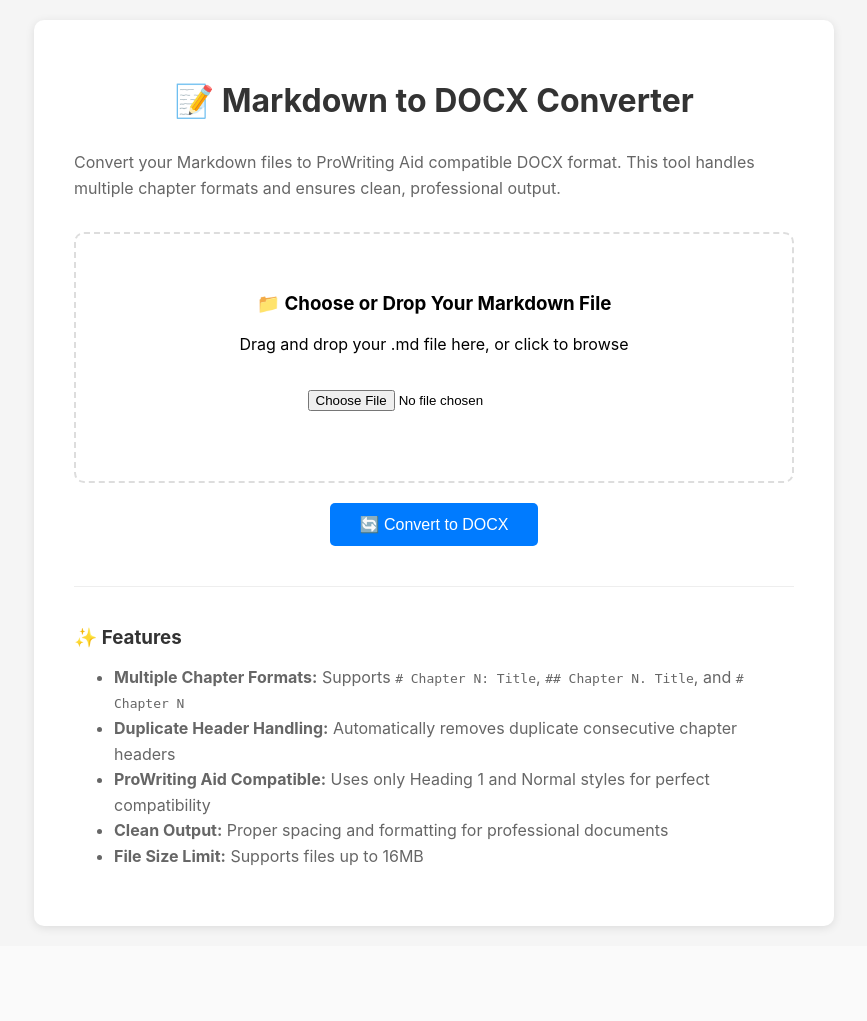
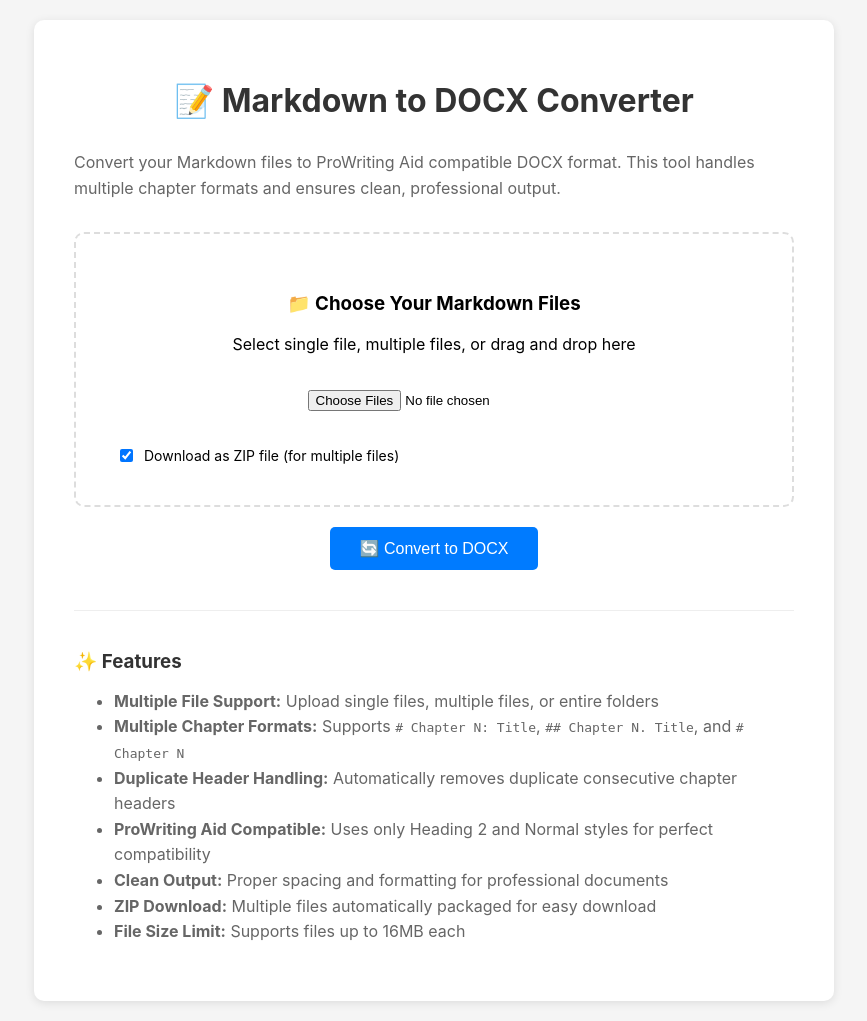
Before and after one commit to blossomz37/ffa-manuscript-to-docx, a Flask app: page / in a window 1280 px wide. Shown: the whole page, without its empty margins (206-1073 px from the left). Before the commit the page ends 930 px from the top, so only its background shows below. Run offline with Flask 3, Linux system fonts and the light colour scheme; some libraries are stand-ins or nearby versions.

Commit message:
Enhance file upload functionality to support multiple files and optional ZIP download; update UI to display selected files.

```diff
--- a/app.py
+++ b/app.py
@@ -29,6 +29,7 @@ from flask import Flask, request, render_template, send_file, flash, redirect, u
 from werkzeug.utils import secure_filename
 import tempfile
 import uuid
+import zipfile
 
 try:
     from docx import Document
@@ -159,45 +160,74 @@ def index():
 
 @app.route('/convert', methods=['POST'])
 def convert_file():
-    if 'file' not in request.files:
-        flash('No file selected')
+    if 'files' not in request.files:
+        flash('No files selected')
         return redirect(request.url)
 
-    file = request.files['file']
+    files = request.files.getlist('files')
+    zip_output = request.form.get('zip_output') == 'on'
 
-    if file.filename == '':
-        flash('No file selected')
+    if not files or all(f.filename == '' for f in files):
+        flash('No files selected')
         return redirect(request.url)
 
-    if file and allowed_file(file.filename):
-        try:
+    # Filter valid files
+    valid_files = [f for f in files if f and allowed_file(f.filename)]
+
+    if not valid_files:
+        flash('No valid markdown files selected. Please upload .md, .txt, or .markdown files.')
+        return redirect(request.url)
+
+    try:
+        converted_files = []
+        unique_id = str(uuid.uuid4())[:8]
+
+        # Process each file
+        for file in valid_files:
             # Read markdown content
             markdown_content = file.read().decode('utf-8')
 
-            # Create unique filename for output
-            unique_id = str(uuid.uuid4())[:8]
+            # Create output filename
             original_name = secure_filename(file.filename)
             base_name = original_name.rsplit('.', 1)[0]
-            output_filename = f"{base_name}_converted_{unique_id}.docx"
-            output_path = os.path.join(UPLOAD_FOLDER, output_filename)
+            output_filename = f"{base_name}_converted.docx"
+            output_path = os.path.join(UPLOAD_FOLDER, f"{unique_id}_{output_filename}")
 
             # Convert to DOCX
             success, message = create_prowriting_aid_docx(markdown_content, output_path)
 
             if success:
-                return send_file(output_path,
-                               as_attachment=True,
-                               download_name=output_filename,
-                               mimetype='application/vnd.openxmlformats-officedocument.wordprocessingml.document')
+                converted_files.append((output_path, output_filename))
             else:
-                flash(f'Conversion failed: {message}')
-                return redirect(url_for('index'))
+                flash(f'Conversion failed for {original_name}: {message}')
 
-        except Exception as e:
-            flash(f'Error processing file: {str(e)}')
+        if not converted_files:
+            flash('No files were successfully converted')
             return redirect(url_for('index'))
-    else:
-        flash('Invalid file type. Please upload a .md, .txt, or .markdown file.')
+
+        # Single file - return directly
+        if len(converted_files) == 1 and not zip_output:
+            output_path, filename = converted_files[0]
+            return send_file(output_path,
+                           as_attachment=True,
+                           download_name=filename,
+                           mimetype='application/vnd.openxmlformats-officedocument.wordprocessingml.document')
+
+        # Multiple files or zip requested - create zip file
+        zip_filename = f"converted_manuscripts_{unique_id}.zip"
+        zip_path = os.path.join(UPLOAD_FOLDER, zip_filename)
+
+        with zipfile.ZipFile(zip_path, 'w') as zipf:
+            for file_path, filename in converted_files:
+                zipf.write(file_path, filename)
+
+        return send_file(zip_path,
+                       as_attachment=True,
+                       download_name=zip_filename,
+                       mimetype='application/zip')
+
+    except Exception as e:
+        flash(f'Error processing files: {str(e)}')
         return redirect(url_for('index'))
 
 if __name__ == '__main__':
--- a/templates/index.html
+++ b/templates/index.html
@@ -96,6 +96,32 @@
             font-size: 14px;
             color: #666;
         }
+        .upload-options {
+            margin-top: 15px;
+            text-align: left;
+            font-size: 14px;
+        }
+        .upload-options label {
+            display: flex;
+            align-items: center;
+            gap: 8px;
+            cursor: pointer;
+        }
+        .selected-files {
+            margin-top: 10px;
+            text-align: left;
+            font-size: 12px;
+            color: #555;
+        }
+        .file-list {
+            list-style: none;
+            padding: 0;
+            margin: 5px 0;
+        }
+        .file-list li {
+            padding: 2px 0;
+            border-bottom: 1px solid #eee;
+        }
     </style>
 </head>
 <body>
@@ -117,10 +143,16 @@
         <form method="POST" action="/convert" enctype="multipart/form-data" id="uploadForm">
             <div class="upload-area" id="uploadArea">
                 <div>
-                    <h3>📁 Choose or Drop Your Markdown File</h3>
-                    <p>Drag and drop your .md file here, or click to browse</p>
-                    <input type="file" name="file" accept=".md,.txt,.markdown" required id="fileInput">
+                    <h3>📁 Choose Your Markdown Files</h3>
+                    <p>Select single file, multiple files, or drag and drop here</p>
+                    <input type="file" name="files" accept=".md,.txt,.markdown" multiple id="fileInput" webkitdirectory directory>
                     <div class="file-info" id="fileInfo"></div>
+                    <div class="upload-options">
+                        <label>
+                            <input type="checkbox" id="zipOutput" name="zip_output" checked>
+                            Download as ZIP file (for multiple files)
+                        </label>
+                    </div>
                 </div>
             </div>
             <div style="text-align: center;">
@@ -131,11 +163,13 @@
         <div class="features">
             <h3>✨ Features</h3>
             <ul>
+                <li><strong>Multiple File Support:</strong> Upload single files, multiple files, or entire folders</li>
                 <li><strong>Multiple Chapter Formats:</strong> Supports <code># Chapter N: Title</code>, <code>## Chapter N. Title</code>, and <code># Chapter N</code></li>
                 <li><strong>Duplicate Header Handling:</strong> Automatically removes duplicate consecutive chapter headers</li>
-                <li><strong>ProWriting Aid Compatible:</strong> Uses only Heading 1 and Normal styles for perfect compatibility</li>
+                <li><strong>ProWriting Aid Compatible:</strong> Uses only Heading 2 and Normal styles for perfect compatibility</li>
                 <li><strong>Clean Output:</strong> Proper spacing and formatting for professional documents</li>
-                <li><strong>File Size Limit:</strong> Supports files up to 16MB</li>
+                <li><strong>ZIP Download:</strong> Multiple files automatically packaged for easy download</li>
+                <li><strong>File Size Limit:</strong> Supports files up to 16MB each</li>
             </ul>
         </div>
     </div>
@@ -145,6 +179,28 @@
         const fileInput = document.getElementById('fileInput');
         const fileInfo = document.getElementById('fileInfo');
         const convertBtn = document.getElementById('convertBtn');
+
+        // File selection display
+        function displaySelectedFiles() {
+            const files = fileInput.files;
+            if (files.length === 0) {
+                fileInfo.innerHTML = '';
+                return;
+            }
+
+            let fileListHTML = `<div class="selected-files">`;
+            if (files.length === 1) {
+                fileListHTML += `<strong>Selected file:</strong> ${files[0].name} (${(files[0].size / 1024).toFixed(1)} KB)`;
+            } else {
+                fileListHTML += `<strong>Selected ${files.length} files:</strong><ul class="file-list">`;
+                for (let i = 0; i < files.length; i++) {
+                    fileListHTML += `<li>📄 ${files[i].name} (${(files[i].size / 1024).toFixed(1)} KB)</li>`;
+                }
+                fileListHTML += `</ul>`;
+            }
+            fileListHTML += `</div>`;
+            fileInfo.innerHTML = fileListHTML;
+        }
 
         // Drag and drop functionality
         uploadArea.addEventListener('dragover', (e) => {
@@ -159,29 +215,19 @@
         uploadArea.addEventListener('drop', (e) => {
             e.preventDefault();
             uploadArea.classList.remove('dragover');
+
             const files = e.dataTransfer.files;
-            if (files.length > 0) {
-                fileInput.files = files;
-                updateFileInfo(files[0]);
-            }
+            // Set files to input (this is tricky with multiple files)
+            fileInput.files = files;
+            displaySelectedFiles();
         });
 
-        // File input change
-        fileInput.addEventListener('change', (e) => {
-            if (e.target.files.length > 0) {
-                updateFileInfo(e.target.files[0]);
-            }
-        });
+        fileInput.addEventListener('change', displaySelectedFiles);
 
-        function updateFileInfo(file) {
-            const size = (file.size / 1024).toFixed(2);
-            fileInfo.innerHTML = `Selected: <strong>${file.name}</strong> (${size} KB)`;
-        }
-
-        // Form submission
-        document.getElementById('uploadForm').addEventListener('submit', () => {
+        // Form submission handling
+        document.getElementById('uploadForm').addEventListener('submit', function() {
+            convertBtn.textContent = '⏳ Converting...';
             convertBtn.disabled = true;
-            convertBtn.innerHTML = '⏳ Converting...';
         });
     </script>
 </body>
```
Also changed, not shown: 1 other file.
